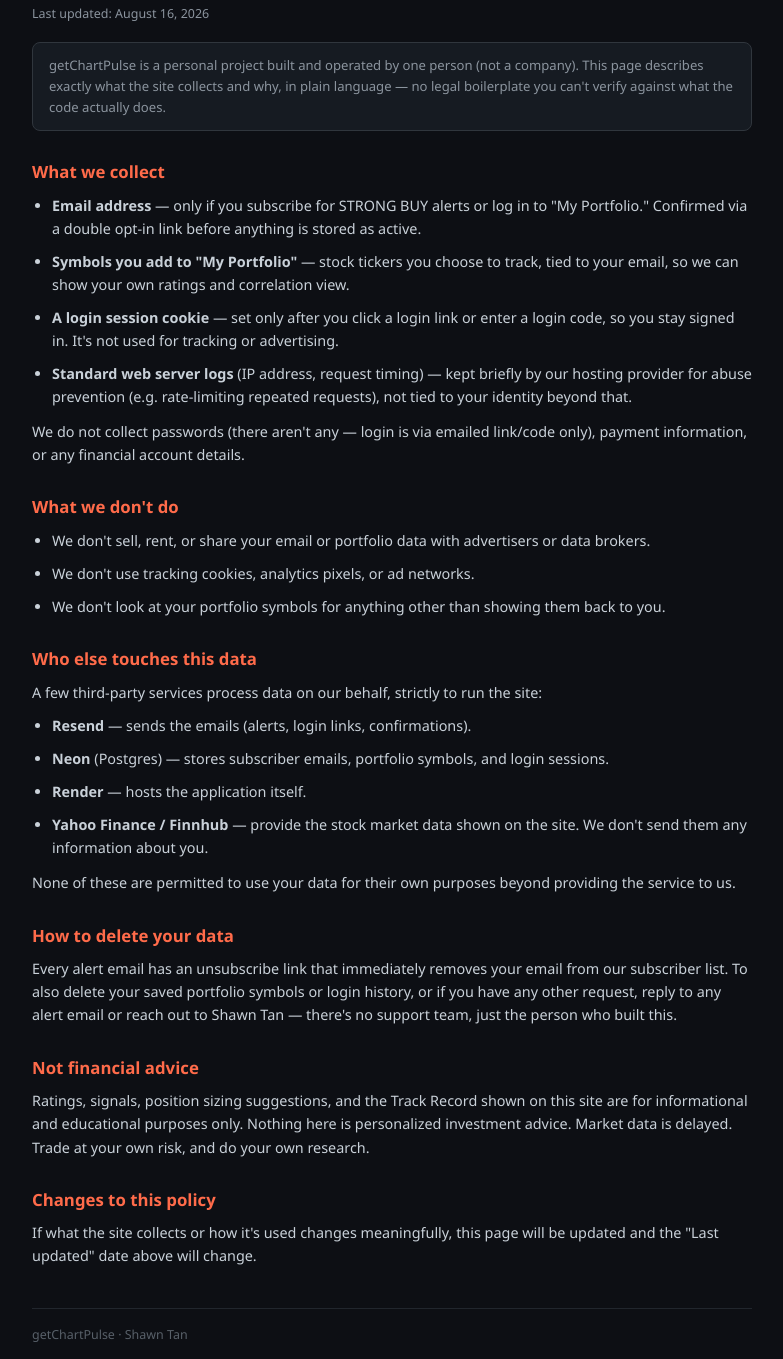
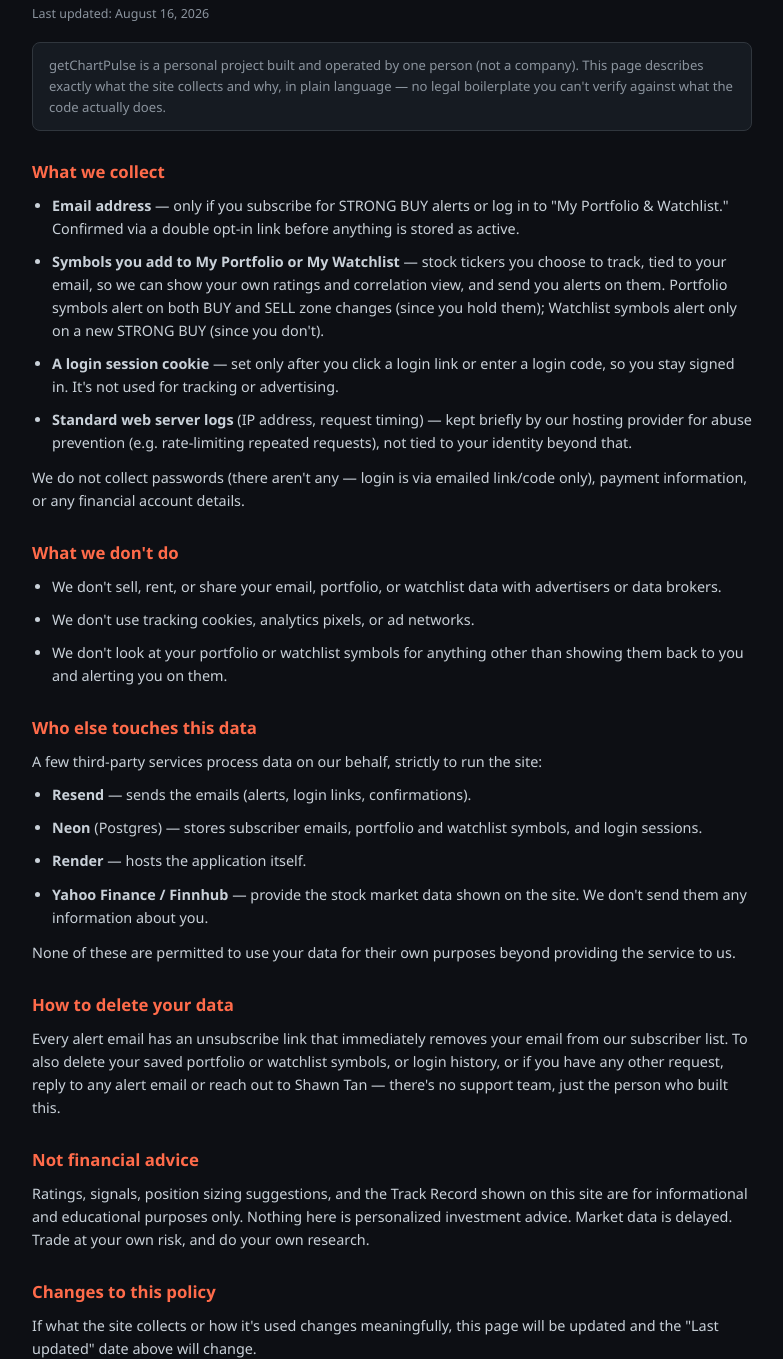
Before and after one commit to tchekchuan/chartpulse, a Flask app: page /privacy in a window 1280 px wide. Shown: the part 135-1494 px from the top of the page, without its empty margins (248-1031 px from the left). Run offline with Flask 3, Linux system fonts and the light colour scheme; some libraries are stand-ins or nearby versions.

Commit message:
Update Privacy and Terms to cover My Watchlist alongside My Portfolio
Privacy page previously only described portfolio symbols and the old
My Portfolio name. Now covers watchlist symbols too, and explains the
different alert behavior between the two.

```diff
--- a/templates/privacy.html
+++ b/templates/privacy.html
@@ -37,8 +37,8 @@
 
   <h2>What we collect</h2>
   <ul>
-    <li><strong>Email address</strong> — only if you subscribe for STRONG BUY alerts or log in to "My Portfolio." Confirmed via a double opt-in link before anything is stored as active.</li>
-    <li><strong>Symbols you add to "My Portfolio"</strong> — stock tickers you choose to track, tied to your email, so we can show your own ratings and correlation view.</li>
+    <li><strong>Email address</strong> — only if you subscribe for STRONG BUY alerts or log in to "My Portfolio &amp; Watchlist." Confirmed via a double opt-in link before anything is stored as active.</li>
+    <li><strong>Symbols you add to My Portfolio or My Watchlist</strong> — stock tickers you choose to track, tied to your email, so we can show your own ratings and correlation view, and send you alerts on them. Portfolio symbols alert on both BUY and SELL zone changes (since you hold them); Watchlist symbols alert only on a new STRONG BUY (since you don't).</li>
     <li><strong>A login session cookie</strong> — set only after you click a login link or enter a login code, so you stay signed in. It's not used for tracking or advertising.</li>
     <li><strong>Standard web server logs</strong> (IP address, request timing) — kept briefly by our hosting provider for abuse prevention (e.g. rate-limiting repeated requests), not tied to your identity beyond that.</li>
   </ul>
@@ -46,23 +46,23 @@
 
   <h2>What we don't do</h2>
   <ul>
-    <li>We don't sell, rent, or share your email or portfolio data with advertisers or data brokers.</li>
+    <li>We don't sell, rent, or share your email, portfolio, or watchlist data with advertisers or data brokers.</li>
     <li>We don't use tracking cookies, analytics pixels, or ad networks.</li>
-    <li>We don't look at your portfolio symbols for anything other than showing them back to you.</li>
+    <li>We don't look at your portfolio or watchlist symbols for anything other than showing them back to you and alerting you on them.</li>
   </ul>
 
   <h2>Who else touches this data</h2>
   <p>A few third-party services process data on our behalf, strictly to run the site:</p>
   <ul>
     <li><strong>Resend</strong> — sends the emails (alerts, login links, confirmations).</li>
-    <li><strong>Neon</strong> (Postgres) — stores subscriber emails, portfolio symbols, and login sessions.</li>
+    <li><strong>Neon</strong> (Postgres) — stores subscriber emails, portfolio and watchlist symbols, and login sessions.</li>
     <li><strong>Render</strong> — hosts the application itself.</li>
     <li><strong>Yahoo Finance / Finnhub</strong> — provide the stock market data shown on the site. We don't send them any information about you.</li>
   </ul>
   <p>None of these are permitted to use your data for their own purposes beyond providing the service to us.</p>
 
   <h2>How to delete your data</h2>
-  <p>Every alert email has an unsubscribe link that immediately removes your email from our subscriber list. To also delete your saved portfolio symbols or login history, or if you have any other request, reply to any alert email or reach out to Shawn Tan — there's no support team, just the person who built this.</p>
+  <p>Every alert email has an unsubscribe link that immediately removes your email from our subscriber list. To also delete your saved portfolio or watchlist symbols, or login history, or if you have any other request, reply to any alert email or reach out to Shawn Tan — there's no support team, just the person who built this.</p>
 
   <h2>Not financial advice</h2>
   <p>Ratings, signals, position sizing suggestions, and the Track Record shown on this site are for informational and educational purposes only. Nothing here is personalized investment advice. Market data is delayed. Trade at your own risk, and do your own research.</p>
```
